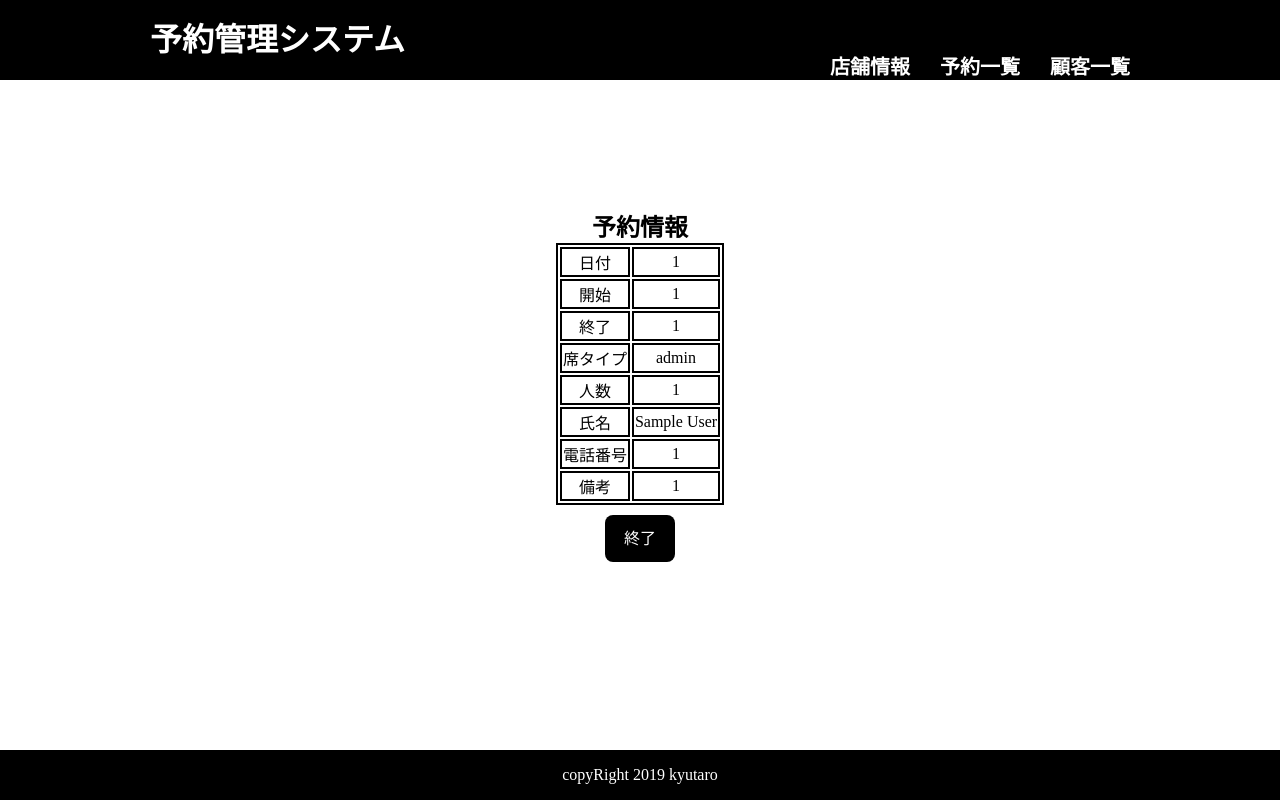
After one commit to Kyu-Taro/Reservation, a PHP site: page /fin.php in a window 1280 px wide. The commit adds this page. Run offline with PHP 8.4, Linux system fonts and the light colour scheme; the visitor is signed in with stand-in values (Sample User, id 1); some libraries are stand-ins or nearby versions.

Commit message:
second commit

```diff
--- a/css/index.css
+++ b/css/index.css
@@ -28,6 +28,10 @@ header h1{
     display: inline-block;
     line-height: 80px;
 }
+header h1 a{
+    color: white;
+    text-decoration: none;
+}
 header ul{
     float: right;
     position: absolute;
@@ -48,14 +52,21 @@ header ul li a:hover{
     text-decoration: underline;
 }
 
-/* フォーム全体 */
+/* フォーム/メイン全体 */
 form{
     text-align: center;
-    padding-top: 30%;
+    padding: 10% 0;
 }
 .main{
-    height: auto;
-    min-height: 950px;
+}
+.confirmation{
+    padding-top: 10%;
+}
+.confirmation h1{
+    text-align: center;
+}
+.container{
+    text-align: center;
 }
 input[type="date"]{
     padding: 5px 30px;
@@ -90,9 +101,37 @@ input[type="text"]{
     border: none;
     margin-bottom: 20px;
 }
+input[type="number"]{
+    padding: 5px 30px;
+    background: rgb(214, 214, 214);
+    border-radius: 5px;
+    border: none;
+    margin-bottom: 20px;
+}
 textarea{
     background: rgb(214, 214, 214);
     border: none;
+}
+.form-register{
+    padding-top: 10%;
+}
+.container table{
+    margin: auto;
+    border: solid 2px black;
+    margin-bottom: 20px;
+}
+.container table td{
+    border: solid 2px black;
+}
+.container a{
+    background: black;
+    color: white;
+    padding: 15px 19px;
+    border-radius: 8px;
+    text-decoration: none;
+}
+ form h1{
+    margin-bottom: 20px;
 }
 
 /* フッター */
@@ -102,6 +141,7 @@ footer{
     text-align: center;
     height: 50px;
     line-height: 50px;
+    width: 100%;
  }
 
  /* エラーメッセージ */
@@ -112,3 +152,14 @@ footer{
      color: red;
      text-align: center;
  }
+
+ /* 更新完了をアラートするCSS */
+ #js-show{
+     display: none;
+     position: fixed;
+     top: 0;
+     text-align: center;
+     background: rgba(90, 190, 221, 0.507);
+     color: white;
+     width: 100%;
+ }
--- a/html/footer.html
+++ b/html/footer.html
@@ -1,3 +1,4 @@
-<footer>
+<footer id="footer">
         <p>copyRight 2019 kyutaro</p>
 </footer>
+<script src="../js/index.js"></script>
--- a/html/header.html
+++ b/html/header.html
@@ -1,10 +1,10 @@
 <header>
         <div class="site-width">
-            <h1>予約管理システム</h1>
+            <h1><a href="../php/index.php">予約管理システム</a></h1>
             <ul>
-                <li><a href="">トップ</a></li>
-                <li><a href="">予約一覧</a></li>
-                <li><a href="">顧客一覧</a></li>
+                <li><a href="shop.php">店舗情報</a></li>
+                <li><a href="reservation.php">予約一覧</a></li>
+                <li><a href="userList.php">顧客一覧</a></li>
             </ul>
         </div>
-    </header>
+</header>
--- /dev/null
+++ b/js/index.js
@@ -0,0 +1,16 @@
+$(function(){
+
+    //フッターの高さ調節
+    var $ftr = $('#footer');
+    if(window.innerHeight > $ftr.offset().top + $ftr.outerHeight()){
+        $ftr.attr({'style':'position:fixed; top:' + (window.innerHeight - $ftr.outerHeight()) + 'px;'});
+    };
+
+    //変更完了をアラートする
+    var $jsShowMsg=$('#js-show');
+    var msg=$jsShowMsg.text();
+    if(msg.replace(/^[\s ]+|[\s　]+$/g,"").length){
+        $jsShowMsg.slideToggle('slow');
+        setTimeout(function(){$jsShowMsg.slideToggle('slow');},5000);
+    }
+});
--- /dev/null
+++ b/php/fin.php
@@ -0,0 +1,35 @@
+<?php
+    require_once('function.php');
+?>
+
+<!DOCTYPE html>
+<html lang="ja">
+<head>
+    <meta charset="UTF-8">
+    <meta name="viewport" content="width=device-width, initial-scale=1.0">
+    <meta http-equiv="X-UA-Compatible" content="ie=edge">
+    <link rel="stylesheet" type="text/css" href="../css/index.css">
+    <script src="https://ajax.googleapis.com/ajax/libs/jquery/2.1.4/jquery.min.js"></script>
+    <title>予約完了画面</title>
+</head>
+<body>
+    <?php include('../html/header.html') ?>
+    <section class="confirmation site-width">
+        <h1>予約情報</h1>
+            <div class="container site-width">
+                <table>
+                    <tr><td>日付</td><td><?php echo $_SESSION['day']?></td></tr>
+                    <tr><td>開始</td><td><?php echo $_SESSION['start']?></td></tr>
+                    <tr><td>終了</td><td><?php echo $_SESSION['fin']?></td></tr>
+                    <tr><td>席タイプ</td><td><?php echo $_SESSION['type']?></td></tr>
+                    <tr><td>人数</td><td><?php echo $_SESSION['number']?></td></tr>
+                    <tr><td>氏名</td><td><?php echo $_SESSION['name']?></td></tr>
+                    <tr><td>電話番号</td><td><?php echo $_SESSION['tell']?></td></tr>
+                    <tr><td>備考</td><td><?php echo $_SESSION['text']?></td></tr>
+                </table>
+                <a href="index.php">終了</a>
+            </div>
+    </section>
+    <?php include('../html/footer.html') ?>
+</body>
+</html>
--- a/php/function.php
+++ b/php/function.php
@@ -49,7 +49,7 @@ function datetime($time,$start){
 }
 
 //DB SELECTクエリー実行関数
-function queryPost($sql,$data){
+function queryPost($sql,$data=[]){
     $db=getDB();
     $stt=$db->prepare($sql);
     $stt->execute($data);
@@ -57,8 +57,17 @@ function queryPost($sql,$data){
     return $items;
 }
 
-//DB INSERTクエリ実行関数
-function queryInsert($sql,$data){
+//DB SELECTクエリー実行関数２
+function queryPost2($sql,$data=[]){
+    $db=getDB();
+    $stt=$db->prepare($sql);
+    $stt->execute($data);
+    return $stt;
+}
+
+
+//DB INSERT/UPDATEクエリ実行関数
+function queryInsert($sql,$data=[]){
     $db=getDb();
     $stt=$db->prepare($sql);
     $stt->execute($data);
@@ -111,3 +120,12 @@ function numberCheck($str){
         return true;
     }
 }
+
+//セッションを一度だけしようする容易に削除する関数
+function session_message($str){
+    if (!empty($str)) {
+        $session_data=$_SESSION['fls_message'];
+        $_SESSION['fls_message']='';
+        echo $session_data;
+    }
+}
--- a/php/index.php
+++ b/php/index.php
@@ -87,9 +87,11 @@ if (!empty($_POST)) {
     <meta name="viewport" content="width=device-width, initial-scale=1.0">
     <meta http-equiv="X-UA-Compatible" content="ie=edge">
     <link rel="stylesheet" type="text/css" href="../css/index.css">
+    <script src="https://ajax.googleapis.com/ajax/libs/jquery/2.1.4/jquery.min.js"></script>
     <title>予約管理画面</title>
 </head>
 <body>
+    <div id="js-show"><?php session_message($_SESSION['fls_message'])?></div>
     <?php include('../html/header.html') ?>
     <section class="main site-width">
         <form action="../php/index.php" method="POST">
```
Also changed, not shown: php/register.php (+26 -12 lines), php/shop.php (added, +64 -0 lines), php/reservation.php (added), php/userList.php (added), 1 other file.
